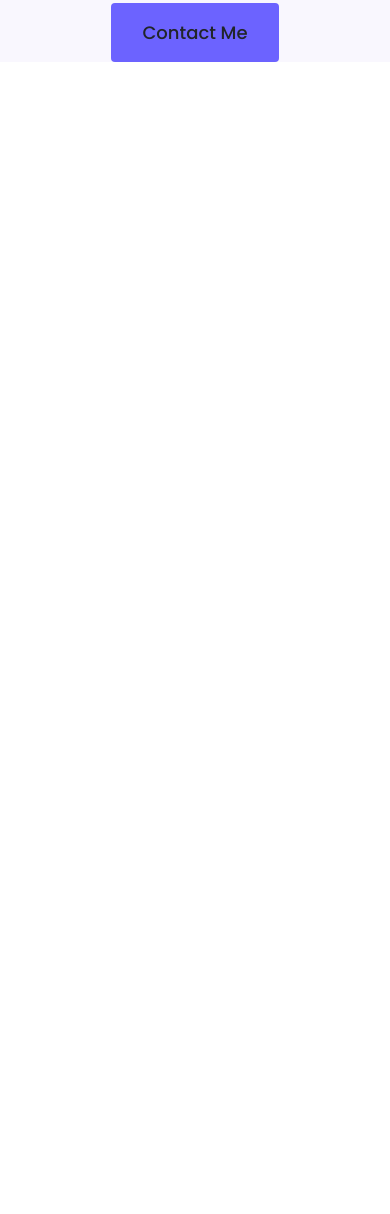
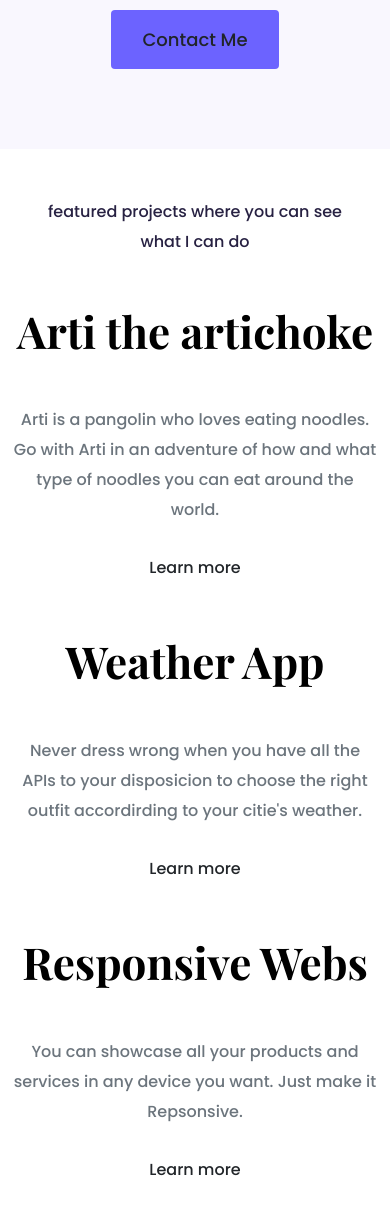
Before and after one commit to valenaran/Portfolio-Val, a plain HTML site: page index.html in a window 390 px wide. Shown: the part 600-1814 px from the top of the page. Before the commit the page ends 844 px from the top, so only its background shows below. Drawn offline with nearby package versions, Linux system fonts and the light colour scheme.

Commit message:
Add content to main page

```diff
--- a/index.html
+++ b/index.html
@@ -41,8 +41,55 @@
       <p> Hello, I am</p>
       <h1>Val</h1>
       <h2 class="mb-5">Front-End Developer Based in Berlin</h2>
-      <div>
       <a href="#" class="btn btn-branding">Contact Me</a>
+      </div>
+       <p class="text-center m-5">
+          featured projects where you can see what I can do
+      </p>
+      <div class="container">
+          <div class="row mb-5">
+              <div class="col d-none d-lg-block">
+                  <img src="images/Artichoke.JPG" class="img-fluid" alt="">
+              </div>
+              <div class="col">
+                  <div class="project-description">
+         <h2 class="mb-5">Arti the artichoke</h2>
+      <p class="mb-4 text-muted">
+          Arti is a pangolin who loves eating noodles. Go with Arti in an adventure of how and what type of noodles you can eat around the world.
+      </p>
+      <a href="#" class="btn btn-branding-arti">Learn more</a>
+              </div>
+          </div>
+          </div>
+       <div class="row mb-5">
+                <div class="col">
+                  <div class="project-description">
+         <h2 class="mb-5">Weather App</h2>
+      <p class="mb-4 text-muted">
+       Never dress wrong when you have all the APIs to your disposicion to choose the right outfit accordirding to your citie's weather.
+      </p>
+      <a href="#" class="btn btn-branding-arti">Learn more</a>
+              </div>
+              </div>
+               <div class="col d-none d-lg-block">
+                  <img src="images/WeatherApp.JPG" class="img-fluid" alt="">
+              </div>
+          </div>
+           <div class="row mb-5">
+              <div class="col d-none d-lg-block">
+                  <img src="images/Responsive.JPG" class="img-fluid" alt="">
+              </div>
+              <div class="col">
+                  <div class="project-description">
+         <h2 class="mb-5">Responsive Webs</h2>
+      <p class="mb-4 text-muted">
+         You can showcase all your products and services in any device you want. Just make it Repsonsive.
+      </p>
+      <a href="#" class="btn btn-branding-arti">Learn more</a>
+              </div>
+          </div>
+          </div>
+      </div>
       </div>
       </div>
     </div>
--- a/styles/portfolio.css
+++ b/styles/portfolio.css
@@ -20,6 +20,10 @@ h6 {
 }
 h1 {
   font-size: 96px;
+  line-height: 1.5;
+}
+h2 {
+  font-size: 64px;
 }
 body {
   font-family: var(--default-font-family);
@@ -28,6 +32,8 @@ p {
   color: #272142;
   font-family: var(--default-font-family);
   font-weight: normal;
+  font-size: 16px;
+  line-height: 30px;
 }
 .hero {
   background-color: #f9f7fe;
@@ -52,3 +58,33 @@ p {
   line-height: 27px;
   padding: 15px 30px;
 }
+branding-arti {
+  background-color: var(--brading-color);
+  border: 1px solid var(--brading-color);
+  border-radius: 4px;
+  font-size: 18px;
+  line-height: 27px;
+  padding: 15px 30px;
+}
+.project-description {
+  padding: 120px 60px;
+}
+@media (max-width: 900px) {
+  .project-description {
+    padding: 0;
+    text-align: center;
+  }
+}
+@media (max-width: 900px) {
+  h1 {
+    font-size: 44px;
+  }
+
+  h2 {
+    font-size: 44px;
+  }
+
+  .hero {
+    padding: 80px 20px;
+  }
+}
```
Also changed, not shown: images/Artichoke.JPG (added), images/Responsive.JPG (added), images/WeatherApp.JPG (added).
